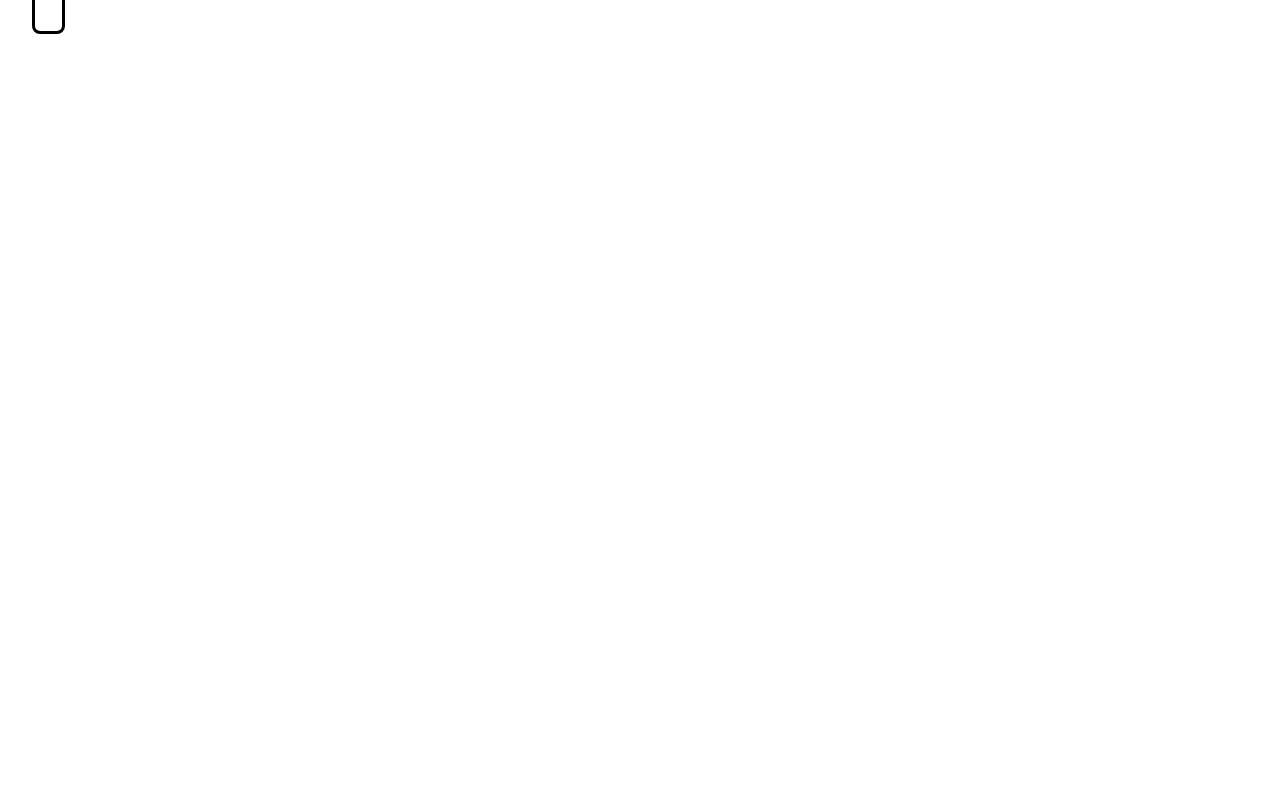
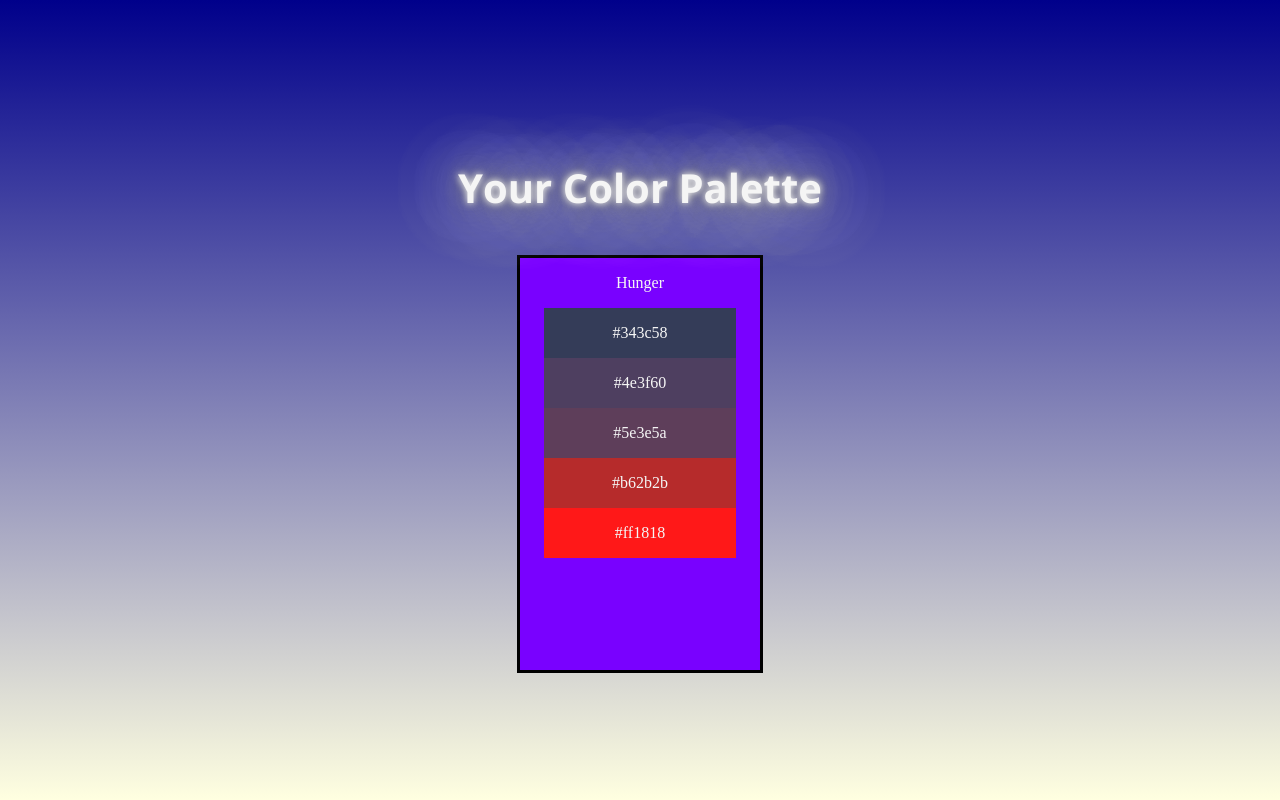
Before and after one commit to xintamosaik/moodycol, a website built with Parcel: page output.html in a window 1280 px wide. Built offline with nearby package versions, Linux system fonts and the light colour scheme.

Commit message:
output work

```diff
--- a/output.html
+++ b/output.html
@@ -15,10 +15,23 @@
   </head>
   <body>
     <main>
-      <section id="output">
-        <label for="mood"></label>
-        <output id="mood" type="text" name="mood"></output>
-      </section>
+      <div id="output-page">
+        <section id="output">
+          <label class="palette" for="palette">Your Color Palette</label>
+          <output id="palette" type="text" name="palette">
+            <div class="color-box">
+              <a>Hunger</a>
+              <ul>
+                <li class="color-1">#343c58</li>
+                <li class="color-2">#4e3f60</li>
+                <li class="color-3">#5e3e5a</li>
+                <li class="color-4">#b62b2b</li>
+                <li class="color-5">#ff1818</li>
+              </ul>
+            </div>
+          </output>
+        </section>
+      </div>
     </main>
   </body>
 </html>
--- a/src/styles.css
+++ b/src/styles.css
@@ -163,3 +163,65 @@ label {
     transform: scale(1, 1) translateY(0);
   }
 }
+
+/* Output Page */
+
+.palette {
+  display: flex;
+  align-items: center;
+  justify-content: center;
+  font-family: "Open Sans", sans-serif;
+  font-size: 2.5em;
+  color: whitesmoke;
+  padding-top: 4em;
+  font-weight: 700;
+  text-shadow: 0 0 7px #fff, 0 0 10px gray, 0 0 21px gray, 0 0 42px gray,
+    0 0 82px lightyellow, 0 0 92px lightyellow, 0 0 102px lightyellow,
+    0 0 151px lightyellow;
+}
+
+#output-page {
+  background: linear-gradient(to top, lightyellow, darkblue);
+  background-repeat: no-repeat;
+  background-size: cover;
+  height: 100vh;
+}
+
+.color-box {
+  display: flex;
+  flex-direction: column;
+  align-items: center;
+  justify-content: center;
+  background-color: #7901ff;
+  border: 3px solid black;
+  color: whitesmoke;
+  width: 15em;
+  height: 100%;
+  margin: 0 auto;
+  padding-top: 1em;
+  padding-bottom: 6em;
+}
+
+.color-box li {
+  list-style-type: none;
+  margin-left: -2.5em;
+  text-align: center;
+  width: 10em;
+  padding: 1em;
+}
+
+.color-1 {
+  background-color: #343c58;
+}
+.color-2 {
+  background-color: #4e3f60;
+}
+.color-3 {
+  background-color: #5e3e5a;
+}
+.color-4 {
+  background-color: #b62b2b;
+}
+.color-5 {
+  background-color: #ff1818;
+}
```
